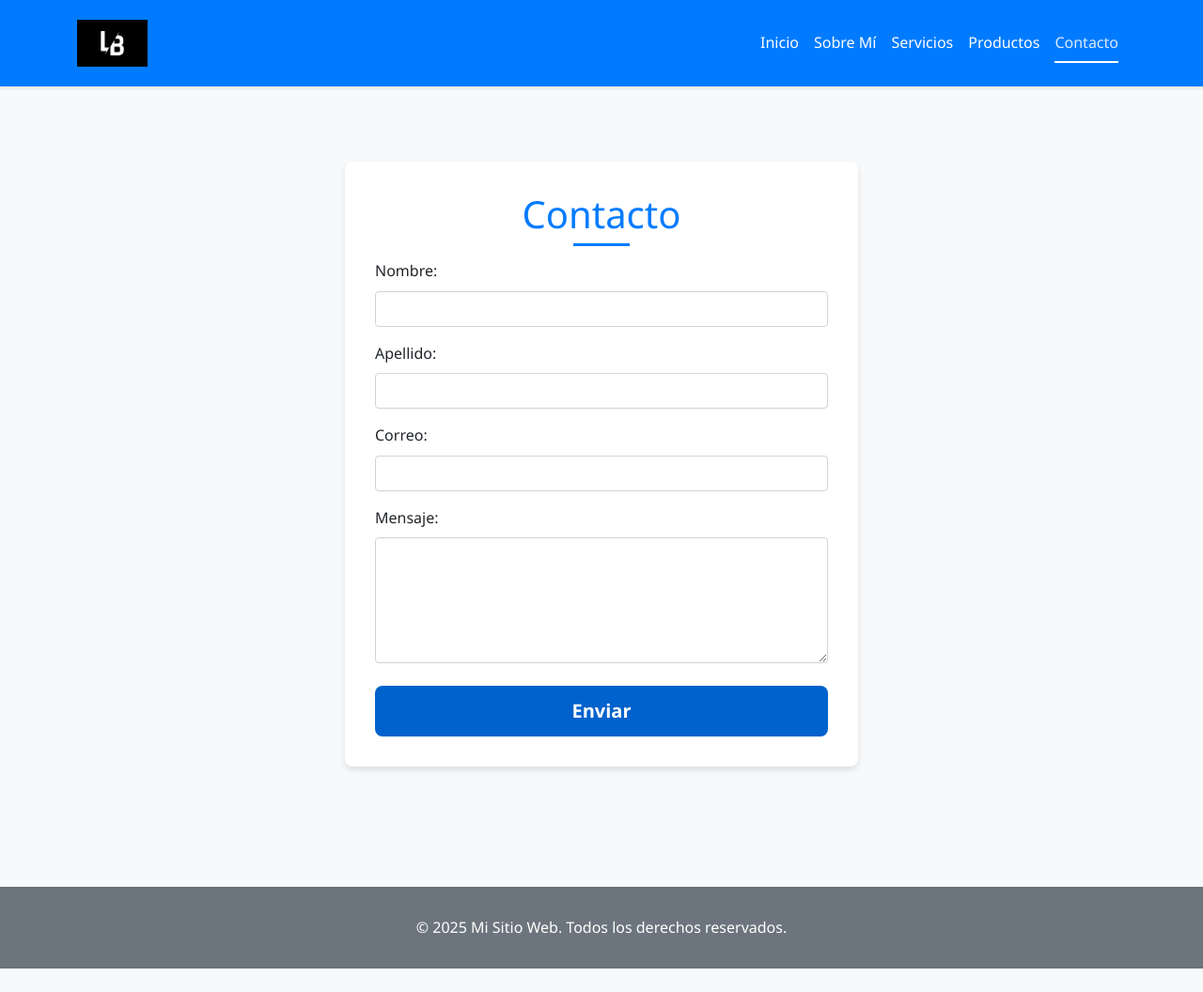
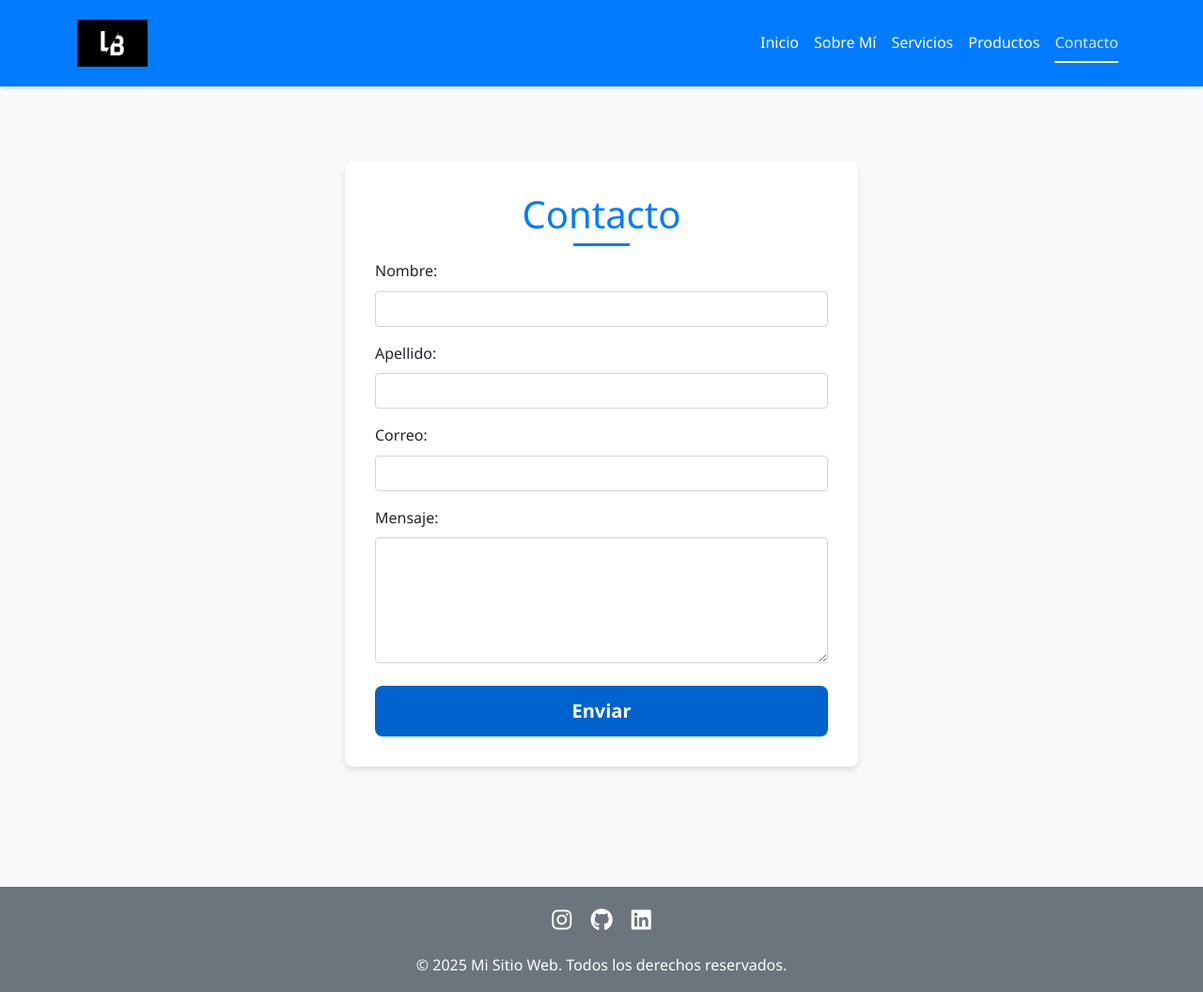
Before and after one commit to Lb004/entrega, a plain HTML site: page contacto.html in a window 1280 px wide. Shown: the whole page at 94% size. Before the commit the page ends 1031 px from the top, so only its background shows below. Drawn offline with nearby package versions, Linux system fonts and the light colour scheme.

Commit message:
Actualizo footer con íconos y agrego SEO

```diff
--- a/contacto.html
+++ b/contacto.html
@@ -3,9 +3,16 @@
 <head>
     <meta charset="UTF-8">
     <meta name="viewport" content="width=device-width, initial-scale=1.0">
-    <title>Contacto</title>
+    <!--seo-->
+    <title>Portfolio web</title>
+    <meta name="description" content="Bienvenido a mi sitio web de desarrollo, donde encontrarás información sobre mis servicios, productos y contacto.">
+    <meta name="keywords" content="desarrollo web, HTML, CSS, Bootstrap, servicios, productos, contacto">
+    <meta name="author" content="Lucas">
+    <link rel="icon" type="image/png" href="img/logo.jpg">
+    <!--estilos-->
     <link href="https://cdn.jsdelivr.net/npm/bootstrap@5.3.0-alpha1/dist/css/bootstrap.min.css" rel="stylesheet">
     <link rel="stylesheet" href="css/style.css">
+    <link rel="stylesheet" href="https://cdnjs.cloudflare.com/ajax/libs/font-awesome/6.5.0/css/all.min.css">
 </head>
 <body>
     <header>
@@ -77,6 +84,11 @@
     </main>
 
     <footer>
+        <div class="social-icons">
+            <a href="https://www.instagram.com/lucasbenitezz17/" target="_blank" aria-label="Instagram"><i class="fab fa-instagram"></i></a>
+            <a href="https://github.com/Lb004" target="_blank" aria-label="GitHub"><i class="fab fa-github"></i></a>
+            <a href="https://www.linkedin.com/in/lucas-benitez-65324523a/" target="_blank" aria-label="LinkedIn"><i class="fab fa-linkedin"></i></a>
+        </div>
         <div class="container">
             <p class="mb-0">&copy; 2025 Mi Sitio Web. Todos los derechos reservados.</p>
         </div>
--- a/scss/style.scss
+++ b/scss/style.scss
@@ -237,7 +237,7 @@ main {
 footer {
   background-color: $secondary-color;
   color: white;
-  padding: 1.9rem 0;
+  padding: 1rem 0;
   text-align: center;
 
   p {
@@ -250,6 +250,25 @@ footer {
 
       &:hover {
         color: color.adjust(white, $alpha: -0.2);
+      }
+    }
+  }
+    .social-icons {
+    margin-bottom: 1rem;
+
+    a {
+      color: white;
+      font-size: 1.5rem;
+      margin: 0 0.5rem;
+      display: inline-block;
+      @include transition(color, 0.3s, ease);
+
+      &:hover {
+        color: color.adjust($primary-color, $lightness: 20%);
+      }
+
+      i {
+        pointer-events: none;
       }
     }
   }
```
Also changed, not shown: index.html (+13 -1 lines), productos.html (+13 -1 lines), servicios.html (+13 -1 lines), sobre-mi.html (+13 -1 lines), css/style.css, 1 other file.
